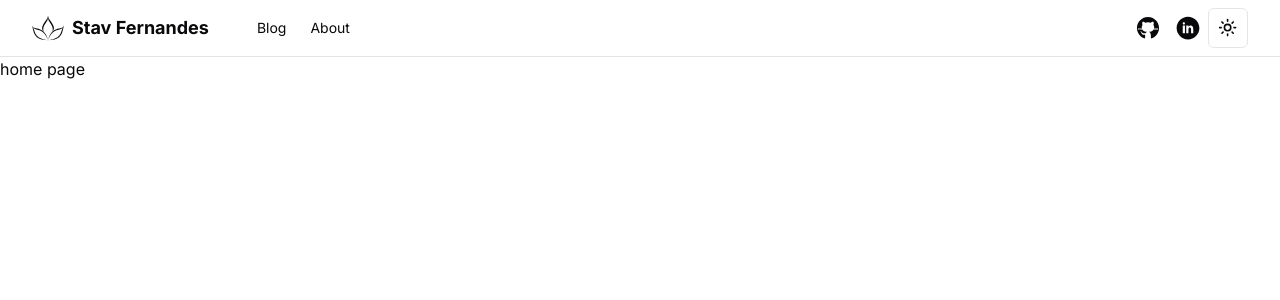
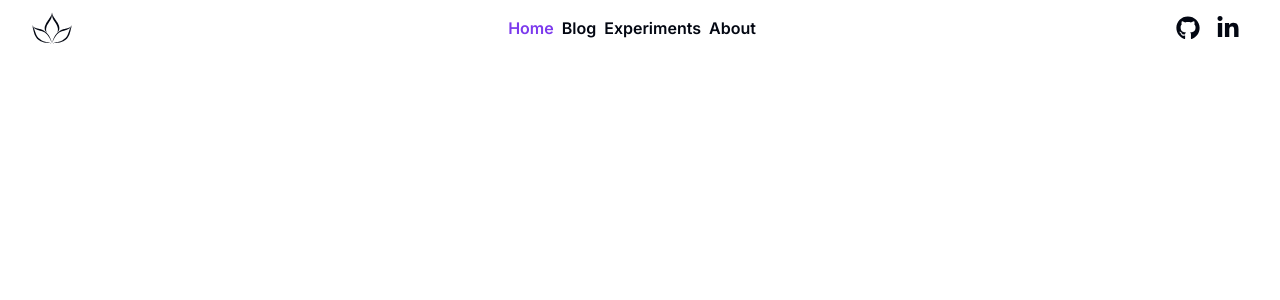
Before and after one commit to stevef24/website-v6, a Next.js app: page / in a window 1280 px wide. Shown: the top 300 px of the page. Built offline with nearby package versions, Linux system fonts and the light colour scheme.

Commit message:
feat: Add react-icons package and update dependencies

```diff
--- a/app/globals.css
+++ b/app/globals.css
@@ -2,50 +2,61 @@
 @tailwind components;
 @tailwind utilities;
 
+@layer utilities {
+	.circular-fadeout {
+		mask-image: radial-gradient(
+			ellipse at center,
+			rgba(8, 4, 20, 1) 20%,
+			rgba(0, 0, 0, 0) 70%
+		);
+		mask-size: cover;
+	}
+}
+
 @layer base {
 	:root {
 		--background: 0 0% 100%;
-		--foreground: 240 10% 3.9%;
+		--foreground: 224 71.4% 4.1%;
 		--card: 0 0% 100%;
-		--card-foreground: 240 10% 3.9%;
+		--card-foreground: 224 71.4% 4.1%;
 		--popover: 0 0% 100%;
-		--popover-foreground: 240 10% 3.9%;
-		--primary: 142.1 76.2% 36.3%;
-		--primary-foreground: 355.7 100% 97.3%;
-		--secondary: 240 4.8% 95.9%;
-		--secondary-foreground: 240 5.9% 10%;
-		--muted: 240 4.8% 95.9%;
-		--muted-foreground: 240 3.8% 46.1%;
-		--accent: 240 4.8% 95.9%;
-		--accent-foreground: 240 5.9% 10%;
+		--popover-foreground: 224 71.4% 4.1%;
+		--primary: 262.1 83.3% 57.8%;
+		--primary-foreground: 210 20% 98%;
+		--secondary: 220 14.3% 95.9%;
+		--secondary-foreground: 220.9 39.3% 11%;
+		--muted: 220 14.3% 95.9%;
+		--muted-foreground: 220 8.9% 46.1%;
+		--accent: 220 14.3% 95.9%;
+		--accent-foreground: 220.9 39.3% 11%;
 		--destructive: 0 84.2% 60.2%;
-		--destructive-foreground: 0 0% 98%;
-		--border: 240 5.9% 90%;
-		--input: 240 5.9% 90%;
-		--ring: 142.1 76.2% 36.3%;
+		--destructive-foreground: 210 20% 98%;
+		--border: 220 13% 91%;
+		--input: 220 13% 91%;
+		--ring: 262.1 83.3% 57.8%;
 		--radius: 0.5rem;
 	}
 
 	.dark {
-		--background: 20 14.3% 4.1%;
-		--foreground: 0 0% 95%;
-		--card: 24 9.8% 10%;
-		--card-foreground: 0 0% 95%;
-		--popover: 0 0% 9%;
-		--popover-foreground: 0 0% 95%;
-		--primary: 142.1 70.6% 45.3%;
-		--primary-foreground: 144.9 80.4% 10%;
-		--secondary: 240 3.7% 15.9%;
-		--secondary-foreground: 0 0% 98%;
-		--muted: 0 0% 15%;
-		--muted-foreground: 240 5% 64.9%;
-		--accent: 12 6.5% 15.1%;
-		--accent-foreground: 0 0% 98%;
+		--background: 224 71.4% 4.1%;
+		--foreground: 210 20% 98%;
+		--card: 224 71.4% 4.1%;
+		--card-foreground: 210 20% 98%;
+		--popover: 224 71.4% 4.1%;
+		--popover-foreground: 210 20% 98%;
+		--primary: 263.4 70% 50.4%;
+		--primary-foreground: 210 20% 98%;
+		--secondary: 215 27.9% 16.9%;
+		--secondary-foreground: 210 20% 98%;
+		--muted: 215 27.9% 16.9%;
+		--muted-foreground: 217.9 10.6% 64.9%;
+		--accent: 215 27.9% 16.9%;
+		--accent-foreground: 210 20% 98%;
 		--destructive: 0 62.8% 30.6%;
-		--destructive-foreground: 0 85.7% 97.3%;
-		--border: 240 3.7% 15.9%;
-		--input: 240 3.7% 15.9%;
-		--ring: 142.4 71.8% 29.2%;
+		--destructive-foreground: 210 20% 98%;
+		--border: 215 27.9% 16.9%;
+		--input: 215 27.9% 16.9%;
+		--ring: 263.4 70% 50.4%;
 	}
 }
 
--- a/app/layout.tsx
+++ b/app/layout.tsx
@@ -26,7 +26,7 @@ export default function RootLayout({
 				)}
 			>
 				<ThemeProvider attribute="class" defaultTheme="system">
-					<div className="relative min-h-dvh flex flex-col bg-background">
+					<div className="relative min-h-dvh  flex flex-col bg-background">
 						<SiteHeader />
 						<main className="flex-1">{children}</main>
 					</div>
--- a/app/page.tsx
+++ b/app/page.tsx
@@ -1,5 +1,32 @@
-import Image from "next/image";
+"use client";
+
+import { useGetPointerMovement } from "@/hooks/GetPointerMove";
 
 export default function Home() {
-	return <section>home page</section>;
+	const pointerProps = useGetPointerMovement(true);
+
+	return (
+		<div className="min-h-screen bg-background font-sans">
+			<div
+				{...pointerProps}
+				className="circular-fadeout grid h-full min-h-screen w-full place-items-center overflow-clip bg-background"
+			>
+				<div
+					className="relative grid h-full w-full place-items-center [grid-area:1/1]"
+					role="figure"
+				>
+					<div className="h-1/2 w-1/2 rotate-[var(--gradientRotation,36deg)] rounded-[3vw] bg-primary-gradient mix-blend-hard-light"></div>
+					<div className="absolute inset-0 translate-x-[calc(var(--x,0)*5%)] translate-y-[calc(var(--y,0)*5%)] rotate-[var(--glassRotation,-16deg)] scale-[2] bg-frost bg-[size:var(--glassSectionWidth,20px)] mix-blend-color-dodge backdrop-blur-[30px] max-sm:backdrop-blur-[20px]"></div>
+				</div>
+				<div className=" mix-blend-screen [grid-area:1/1] flex-col items-center flex antialiased">
+					<h1 className="max-sm:text-[10vw] text-[8vw]  font-semibold leading-snug antialiased">
+						Stav Fernandes
+					</h1>
+					<h2 className="text-white max-sm:text-[6vw]  text-[2vw] text-muted-foreground  ">
+						Frontend Developer
+					</h2>
+				</div>
+			</div>
+		</div>
+	);
 }
--- a/components/Icons.tsx
+++ b/components/Icons.tsx
@@ -1,3 +1,6 @@
+import { FaGithub } from "react-icons/fa";
+import { FaLinkedinIn } from "react-icons/fa";
+
 type IconProps = React.HTMLAttributes<SVGElement>;
 
 const Icons = {
@@ -18,21 +21,9 @@ const Icons = {
 			<path d="M31.5091 11.3736C31.3836 11.5668 31.1646 11.8824 31.0197 12.082C30.5495 12.7293 30.3467 13.0706 30.1824 13.5085C30.1374 13.6245 29.8508 14.4649 29.5448 15.3762C28.9523 17.1377 28.7881 17.5498 28.3759 18.2808C28.2342 18.5352 28.0378 18.8894 27.938 19.0698C27.5709 19.7331 27.2167 20.1292 26.2377 20.9696C25.5776 21.5364 25.3232 21.7296 24.8563 22.0162C23.6777 22.7439 22.2512 23.3461 20.7216 23.7647C20.1967 23.9096 18.9763 24.1801 17.904 24.3894C17.4532 24.4796 16.983 24.573 16.8574 24.5955L16.632 24.6438L16.8188 24.6471C17.0893 24.6503 18.007 24.5923 18.8217 24.5183C21.5138 24.2735 23.5908 23.7873 25.0366 23.066C25.4875 22.8406 26.4052 22.2931 26.695 22.0774C27.178 21.7167 28.1795 20.6476 28.5981 20.0455C29.0328 19.4175 29.4289 18.7284 29.7413 18.049C30.073 17.3212 30.5238 15.8754 30.8619 14.4553C31.1388 13.296 31.3803 12.3396 31.493 11.9468C31.6122 11.5378 31.7474 11.029 31.7378 11.029C31.7346 11.029 31.6315 11.1836 31.5091 11.3736Z" />
 		</svg>
 	),
-	linkedIn: (props: IconProps) => (
-		<svg
-			xmlns="http://www.w3.org/2000/svg"
-			x="0px"
-			y="0px"
-			width="100"
-			height="100"
-			viewBox="0 0 64 64"
-			fill="currentColor"
-			{...props}
-		>
-			<path d="M32,6C17.641,6,6,17.641,6,32c0,14.359,11.641,26,26,26s26-11.641,26-26C58,17.641,46.359,6,32,6z M25,44h-5V26h5V44z M22.485,24h-0.028C20.965,24,20,22.888,20,21.499C20,20.08,20.995,19,22.514,19c1.521,0,2.458,1.08,2.486,2.499 C25,22.887,24.035,24,22.485,24z M44,44h-5v-9c0-3-1.446-4-3-4c-1.445,0-3,1-3,4v9h-5V26h5v3c0.343-0.981,1.984-3,5-3c4,0,6,3,6,8 V44z"></path>
-		</svg>
-	),
-	github: (props: IconProps) => (
+	linkedIn: (props: IconProps) => <FaLinkedinIn {...props} />,
+	github: (props: IconProps) => <FaGithub {...props} />,
+	menu: (props: IconProps) => (
 		<svg
 			xmlns="http://www.w3.org/2000/svg"
 			x="0px"
@@ -41,20 +32,6 @@ const Icons = {
 			height="100"
 			viewBox="0 0 50 50"
 			fill="currentColor"
-			{...props}
-		>
-			<path d="M17.791,46.836C18.502,46.53,19,45.823,19,45v-5.4c0-0.197,0.016-0.402,0.041-0.61C19.027,38.994,19.014,38.997,19,39 c0,0-3,0-3.6,0c-1.5,0-2.8-0.6-3.4-1.8c-0.7-1.3-1-3.5-2.8-4.7C8.9,32.3,9.1,32,9.7,32c0.6,0.1,1.9,0.9,2.7,2c0.9,1.1,1.8,2,3.4,2 c2.487,0,3.82-0.125,4.622-0.555C21.356,34.056,22.649,33,24,33v-0.025c-5.668-0.182-9.289-2.066-10.975-4.975 c-3.665,0.042-6.856,0.405-8.677,0.707c-0.058-0.327-0.108-0.656-0.151-0.987c1.797-0.296,4.843-0.647,8.345-0.714 c-0.112-0.276-0.209-0.559-0.291-0.849c-3.511-0.178-6.541-0.039-8.187,0.097c-0.02-0.332-0.047-0.663-0.051-0.999 c1.649-0.135,4.597-0.27,8.018-0.111c-0.079-0.5-0.13-1.011-0.13-1.543c0-1.7,0.6-3.5,1.7-5c-0.5-1.7-1.2-5.3,0.2-6.6 c2.7,0,4.6,1.3,5.5,2.1C21,13.4,22.9,13,25,13s4,0.4,5.6,1.1c0.9-0.8,2.8-2.1,5.5-2.1c1.5,1.4,0.7,5,0.2,6.6c1.1,1.5,1.7,3.2,1.6,5 c0,0.484-0.045,0.951-0.11,1.409c3.499-0.172,6.527-0.034,8.204,0.102c-0.002,0.337-0.033,0.666-0.051,0.999 c-1.671-0.138-4.775-0.28-8.359-0.089c-0.089,0.336-0.197,0.663-0.325,0.98c3.546,0.046,6.665,0.389,8.548,0.689 c-0.043,0.332-0.093,0.661-0.151,0.987c-1.912-0.306-5.171-0.664-8.879-0.682C35.112,30.873,31.557,32.75,26,32.969V33 c2.6,0,5,3.9,5,6.6V45c0,0.823,0.498,1.53,1.209,1.836C41.37,43.804,48,35.164,48,25C48,12.318,37.683,2,25,2S2,12.318,2,25 C2,35.164,8.63,43.804,17.791,46.836z"></path>
-		</svg>
-	),
-	menu: (props: IconProps) => (
-		<svg
-			xmlns="http://www.w3.org/2000/svg"
-			x="0px"
-			y="0px"
-			width="100"
-			height="100"
-			viewBox="0 0 30 30"
-			fill="currentColor"
 		>
 			<path d="M 3 7 A 1.0001 1.0001 0 1 0 3 9 L 27 9 A 1.0001 1.0001 0 1 0 27 7 L 3 7 z M 3 14 A 1.0001 1.0001 0 1 0 3 16 L 27 16 A 1.0001 1.0001 0 1 0 27 14 L 3 14 z M 3 21 A 1.0001 1.0001 0 1 0 3 23 L 27 23 A 1.0001 1.0001 0 1 0 27 21 L 3 21 z"></path>
 		</svg>
--- a/components/MainNav.tsx
+++ b/components/MainNav.tsx
@@ -10,32 +10,44 @@ const MainNav = () => {
 	const pathName = usePathname();
 	return (
 		<nav className="flex items-center space-x-4 lg:space-x-6 text-center">
+			<div className="flex gap-2">
 				<Link
-				href={"/"}
-				rel="noreferrer"
-				className="mr-6 flex items-center space-x-2"
+					href="/"
+					className={cn(
+						"text-md font-semibold transition-colors hover:text-primary hidden sm:inline-block",
+						pathName == "/" ? "text-primary" : "text-forground/60"
+					)}
 				>
-				<Icons.logo className="w-8 h-8" />
-				<span className="font-bold text-lg">{siteConfig.name}</span>
+					Home
 				</Link>
 				<Link
 					href="/blog"
 					className={cn(
-					"text-sm font-md transition-colors hover:text-primary hidden sm:inline-block",
-					pathName == "/blog" ? "text-forground" : "text-forground/60"
+						"text-md font-semibold transition-colors hover:text-primary hidden sm:inline-block",
+						pathName == "/blog" ? "text-primary" : "text-forground/60"
 					)}
 				>
 					Blog
 				</Link>
 				<Link
+					href="/experiments"
+					className={cn(
+						"text-md font-semibold transition-colors hover:text-primary hidden sm:inline-block",
+						pathName == "/experiments" ? "text-primary" : "text-forground/60"
+					)}
+				>
+					Experiments
+				</Link>
+				<Link
 					href="/about"
 					className={cn(
-					"text-sm font-md transition-colors hover:text-primary hidden sm:inline-block",
-					pathName == "/about" ? "text-forground" : "text-forground/60"
+						"text-md font-semibold transition-colors hover:text-primary hidden sm:inline-block",
+						pathName == "/about" ? "text-primary" : "text-forground/60"
 					)}
 				>
 					About
 				</Link>
+			</div>
 		</nav>
 	);
 };
--- a/components/ModeToggle.tsx
+++ b/components/ModeToggle.tsx
@@ -18,7 +18,7 @@ export function ModeToggle() {
 	return (
 		<DropdownMenu>
 			<DropdownMenuTrigger asChild>
-				<Button variant="outline" size="icon">
+				<Button variant="ghost" size="icon">
 					<SunIcon className="h-[1.2rem] w-[1.2rem] rotate-0 scale-100 transition-all dark:-rotate-90 dark:scale-0" />
 					<MoonIcon className="absolute h-[1.2rem] w-[1.2rem] rotate-90 scale-0 transition-all dark:rotate-0 dark:scale-100" />
 					<span className="sr-only">Toggle theme</span>
--- a/components/SiteHeader.tsx
+++ b/components/SiteHeader.tsx
@@ -5,14 +5,20 @@ import { buttonVariants } from "./ui/button";
 import Icons from "./Icons";
 import MainNav from "./MainNav";
 import MobileNav from "./MobileNav";
-import { ModeToggle } from "./ModeToggle";
 
 function SiteHeader() {
 	return (
-		<header className="sticky top-0 w-full border-b border-border  bg-background/95 backdrop-blur supports-[backdrop-filter]:bg-background/60">
-			<div className="container flex h-14 max-w-screen-2xl items-center">
+		<header className="sticky z-10 top-0 bg-background/95 backdrop-blur-2xl supports-[backdrop-filter]:bg-background/60">
+			<div className="container flex h-14 max-w-screen-2xl justify-between items-center">
+				<Link
+					href={"/"}
+					rel="noreferrer"
+					className="mr-6 flex items-center space-x-2"
+				>
+					<Icons.logo className="w-10 h-10" />
+				</Link>
 				<MainNav />
-				<div className="flex flex-1 items-center justify-end space-x-2">
+				<div className="flex  items-center justify-end space-x-2 ">
 					<nav className="flex items-center">
 						<Link
 							href={siteConfig.links.github}
@@ -40,15 +46,11 @@ function SiteHeader() {
 									"w-10 px-0 hidden sm:inline-flex"
 								)}
 							>
-								<Icons.linkedIn className="w-7 h-7" />
+								<Icons.linkedIn className="w-6 h-6" />
 								<span className="sr-only">linkedIn</span>
 							</div>
 						</Link>
-						<div className="flex gap-1">
-							<ModeToggle />
-
-							<MobileNav />
-						</div>
+						<MobileNav />
 					</nav>
 				</div>
 			</div>
--- /dev/null
+++ b/hooks/GetPointerMove.tsx
@@ -0,0 +1,46 @@
+"use client";
+
+import { useRef } from "react";
+
+/**
+ * Hook is used to attach mousemove handlers to an element,
+ * it will then set two css variables on the element to represent
+ * the x and y position of the mouse over the element.
+ *
+ * Both the x and y position are represented as a number
+ * between 0 and 1.
+ *
+ * Optionally you can pass the boolean `useDistanceFromCenter`
+ * which will represent x and y as a number between -1 and 1,
+ * useful for animating the element from the center.
+ *
+ * Hook returns an object with properties that
+ * should be spread on the target element.
+ */
+export const useGetPointerMovement = (useDistanceFromCenter?: boolean) => {
+	const boundingRef = useRef<DOMRect | null>(null);
+
+	const props = {
+		onMouseLeave: () => (boundingRef.current = null),
+		onMouseEnter: (ev: React.MouseEvent<HTMLDivElement>) => {
+			boundingRef.current = ev.currentTarget.getBoundingClientRect();
+		},
+		onMouseMove: (ev: React.MouseEvent<HTMLDivElement>) => {
+			if (!boundingRef.current) return;
+			const x = ev.clientX - boundingRef.current.left;
+			const y = ev.clientY - boundingRef.current.top;
+			let xPercentage = x / boundingRef.current.width;
+			let yPercentage = y / boundingRef.current.height;
+
+			if (useDistanceFromCenter) {
+				xPercentage = (xPercentage - 0.5) * 2;
+				yPercentage = (yPercentage - 0.5) * 2;
+			}
+
+			ev.currentTarget.style.setProperty("--x", `${xPercentage}`);
+			ev.currentTarget.style.setProperty("--y", `${yPercentage}`);
+		},
+	};
+
+	return props;
+};
--- a/package.json
+++ b/package.json
@@ -23,6 +23,7 @@
     "next-themes": "^0.3.0",
     "react": "^18",
     "react-dom": "^18",
+    "react-icons": "^5.2.1",
     "rehype-autolink-headings": "^7.1.0",
     "rehype-pretty-code": "^0.13.2",
     "rehype-slug": "^6.0.0",
--- a/tailwind.config.ts
+++ b/tailwind.config.ts
@@ -18,6 +18,13 @@ const config = {
 				"2xl": "1400px",
 			},
 		},
+		backgroundImage: {
+			"primary-gradient":
+				"linear-gradient(to bottom, #B59CF8, #F5F2FF 48%, #B59CF8 68%, #8273A9 100%)",
+			frost:
+				"repeating-linear-gradient(to right, rgba(255,255,255,.04) 0%, rgba(0,0,0,.39) 49%, rgba(255,255,255,.27) 100%)",
+		},
+
 		extend: {
 			fontFamily: {
 				sans: ["var(--font-sans)", ...fontFamily.sans],
@@ -32,6 +39,7 @@ const config = {
 					DEFAULT: "hsl(var(--primary))",
 					foreground: "hsl(var(--primary-foreground))",
 				},
+				violet: "#3b3c98",
 				secondary: {
 					DEFAULT: "hsl(var(--secondary))",
 					foreground: "hsl(var(--secondary-foreground))",
```
Also changed, not shown: 1 other file (tests, documents, lock files or other folders). Lines whose indentation alone changed are shown as unchanged.
